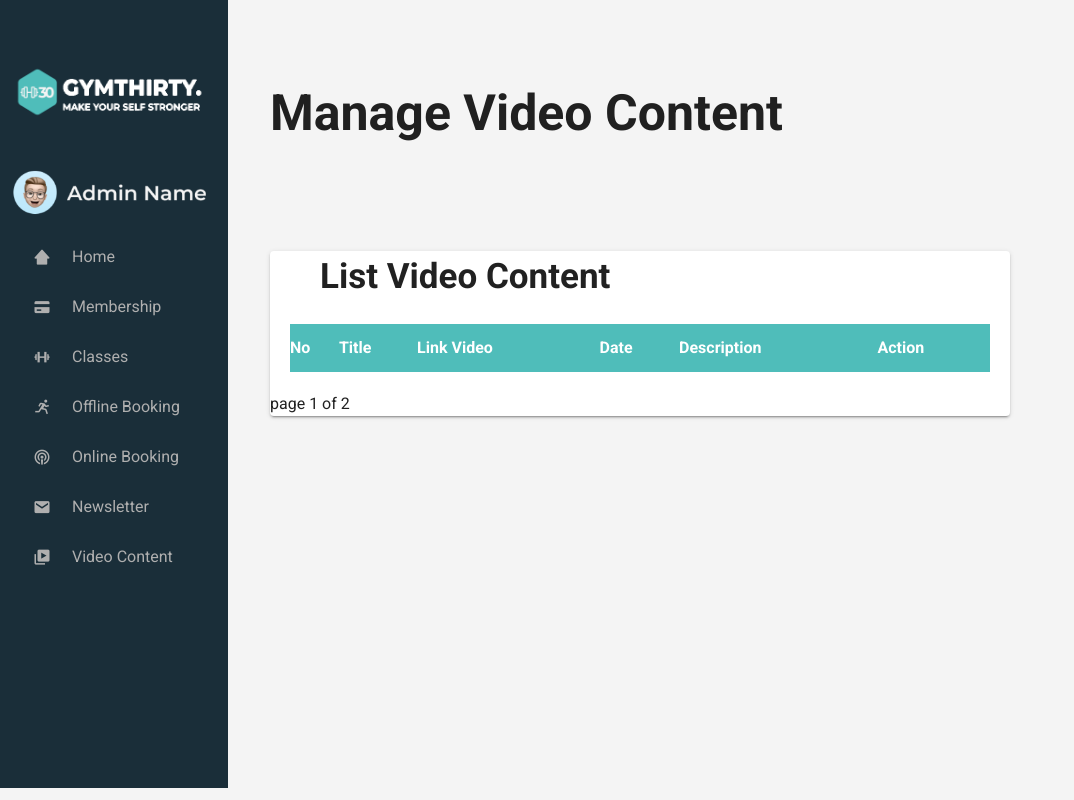
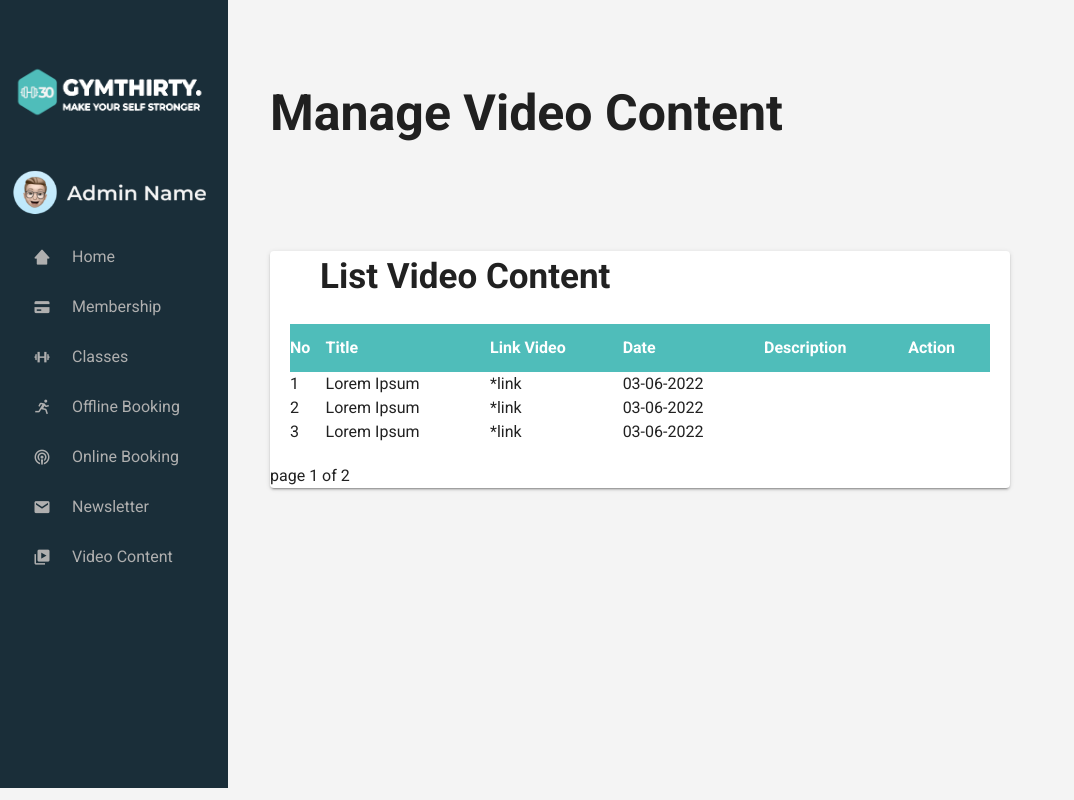
Before and after one commit to naufalfqr/Gym30, a Nuxt app in the folder Gym30/: page /vidcont in a window 1280 px wide. Shown: the top 800 px of the page, without its empty margins (0-1074 px from the left). Built offline with nearby package versions, Linux system fonts and the light colour scheme.

Commit message:
Update vidcont.vue

```diff
--- a/Gym30/pages/vidcont.vue
+++ b/Gym30/pages/vidcont.vue
@@ -16,6 +16,24 @@
                 <th>Date</th>
                 <th>Description</th>
                 <th>Action</th>
+              </tr>
+              <tr>
+              <td>1</td>
+              <td>Lorem Ipsum</td>
+              <td>*link</td>
+              <td>03-06-2022</td>
+              </tr>
+              <tr>
+              <td>2</td>
+              <td>Lorem Ipsum</td>
+              <td>*link</td>
+              <td>03-06-2022</td>
+              </tr>
+              <tr>
+              <td>3</td>
+              <td>Lorem Ipsum</td>
+              <td>*link</td>
+              <td>03-06-2022</td>
               </tr>
             </table>
           </div>
```
